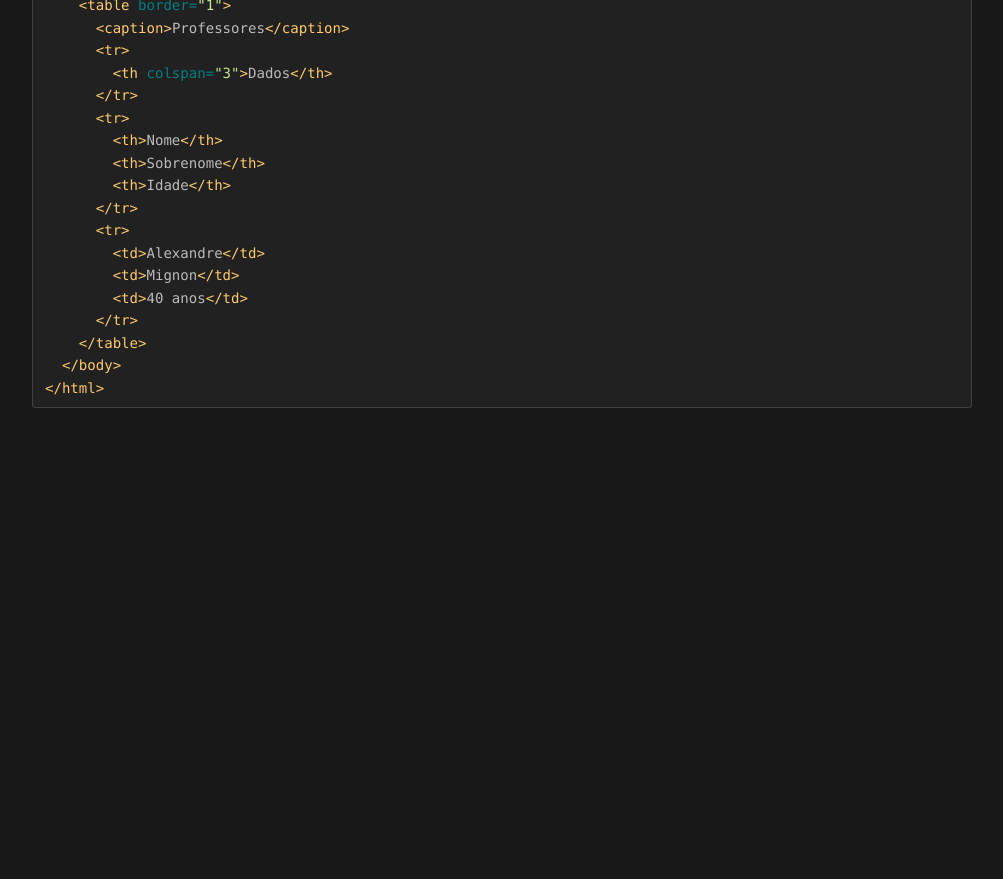
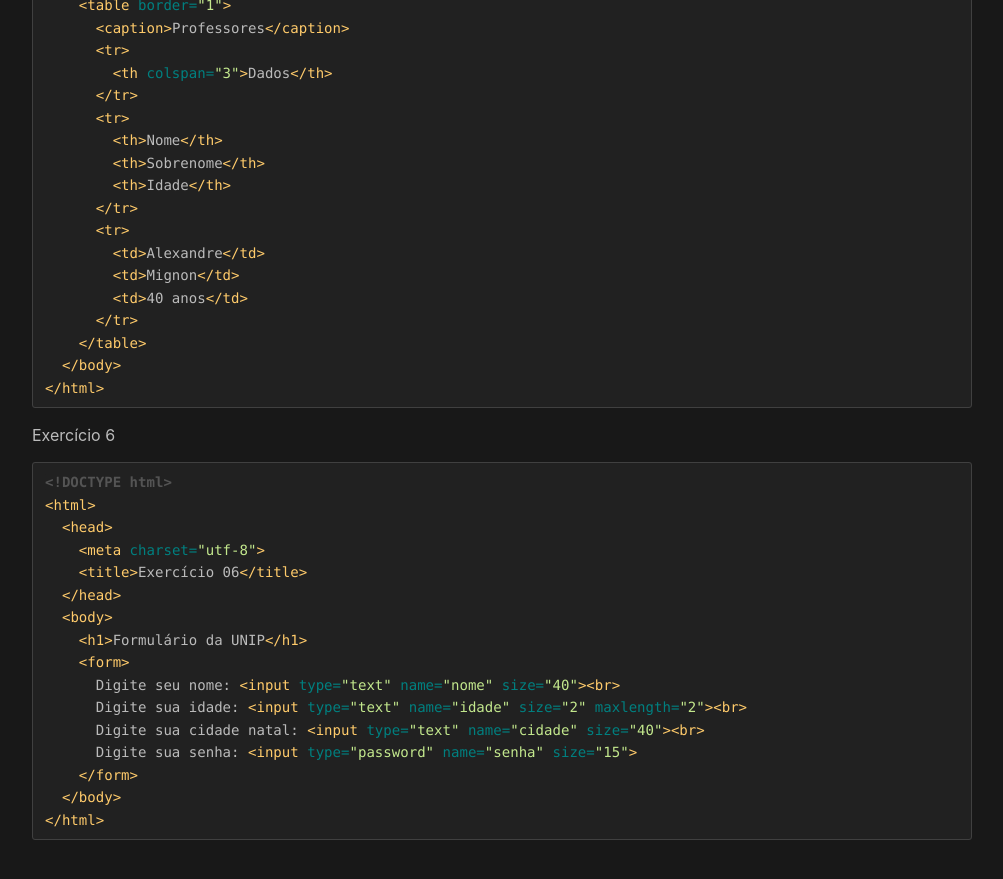
Before and after one commit to amignon/amignon.github.io, a Jekyll site: the page built from paginas/dswi/html.md, in a window 1280 px wide and 900 px high, scrolled down 20493 px. Shown: the top 879 px of the window, without its empty margins (138-1141 px from the left). Built offline with Jekyll 4.4.1, drawn with Linux system fonts in a browser that asks for light colours; nearby versions of some CDN libraries; before the commit the page ends 20961 px from its top, so only the background shows below that.

Commit message:
Atualização

````diff
--- a/paginas/dswi/html.md
+++ b/paginas/dswi/html.md
@@ -969,3 +969,24 @@ Exercício 5
   </body>
 </html>
 ```
+
+Exercício 6
+
+```html
+<!DOCTYPE html>
+<html>
+  <head>
+    <meta charset="utf-8">
+    <title>Exercício 06</title>
+  </head>
+  <body>
+    <h1>Formulário da UNIP</h1>
+    <form>
+      Digite seu nome: <input type="text" name="nome" size="40"><br>
+      Digite sua idade: <input type="text" name="idade" size="2" maxlength="2"><br>
+      Digite sua cidade natal: <input type="text" name="cidade" size="40"><br>
+      Digite sua senha: <input type="password" name="senha" size="15">
+    </form>
+  </body>
+</html>
+```
````
